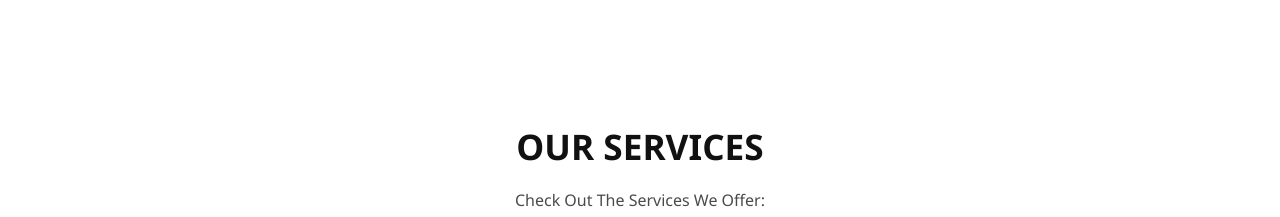
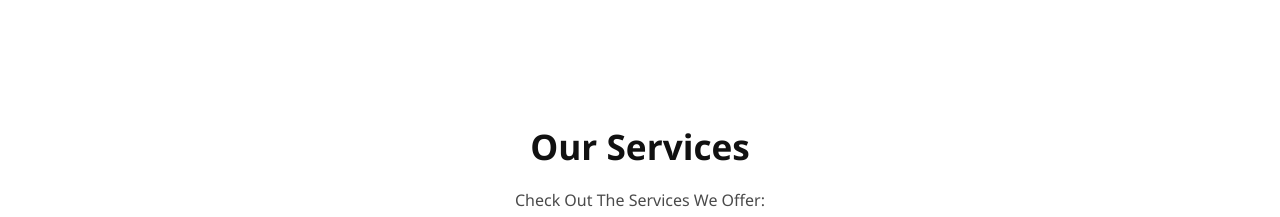
Before and after one commit to leadvstats/ben-and-bens-website, an Eleventy site: page src/index.njk in a window 1280 px wide. Shown: the part 1360-1577 px from the top of the page. Built offline with nearby package versions, Linux system fonts and the light colour scheme; Eleventy itself is replaced by a stand-in of ours; files that its build step writes are made by us from their sources.

Commit message:
Update Pages “home”

```diff
--- a/src/index.njk
+++ b/src/index.njk
@@ -46,7 +46,7 @@ storyParagraph2: "From day one, our goal has been simple: deliver reliable,
   and building lasting relationships with our clients."
 storyParagraph3: For us, it's more than just property care; it's about earning
   trust and creating outdoor spaces our clients are proud of.
-servicesHeading: OUR SERVICES
+servicesHeading: Our Services
 servicesText: "Check Out The Services We Offer:"
 services:
   - icon: "&#127793;"
```
